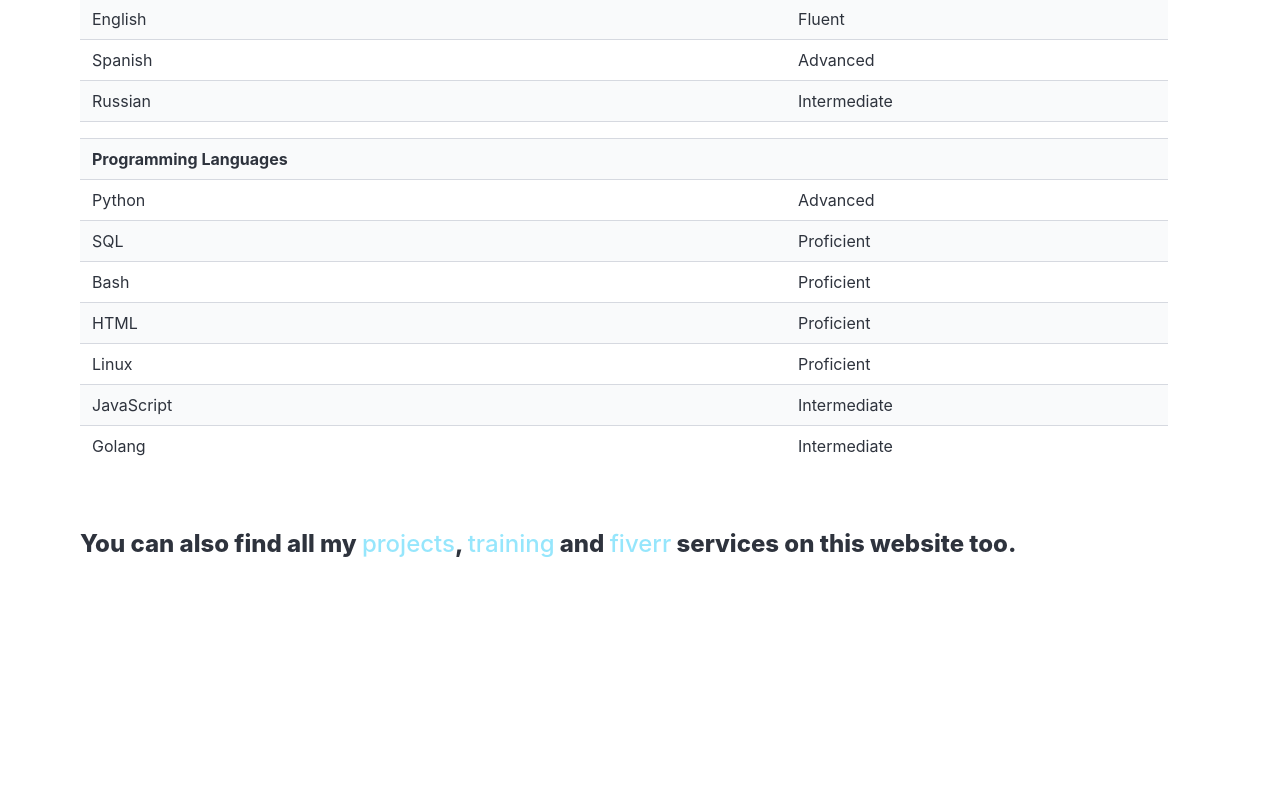
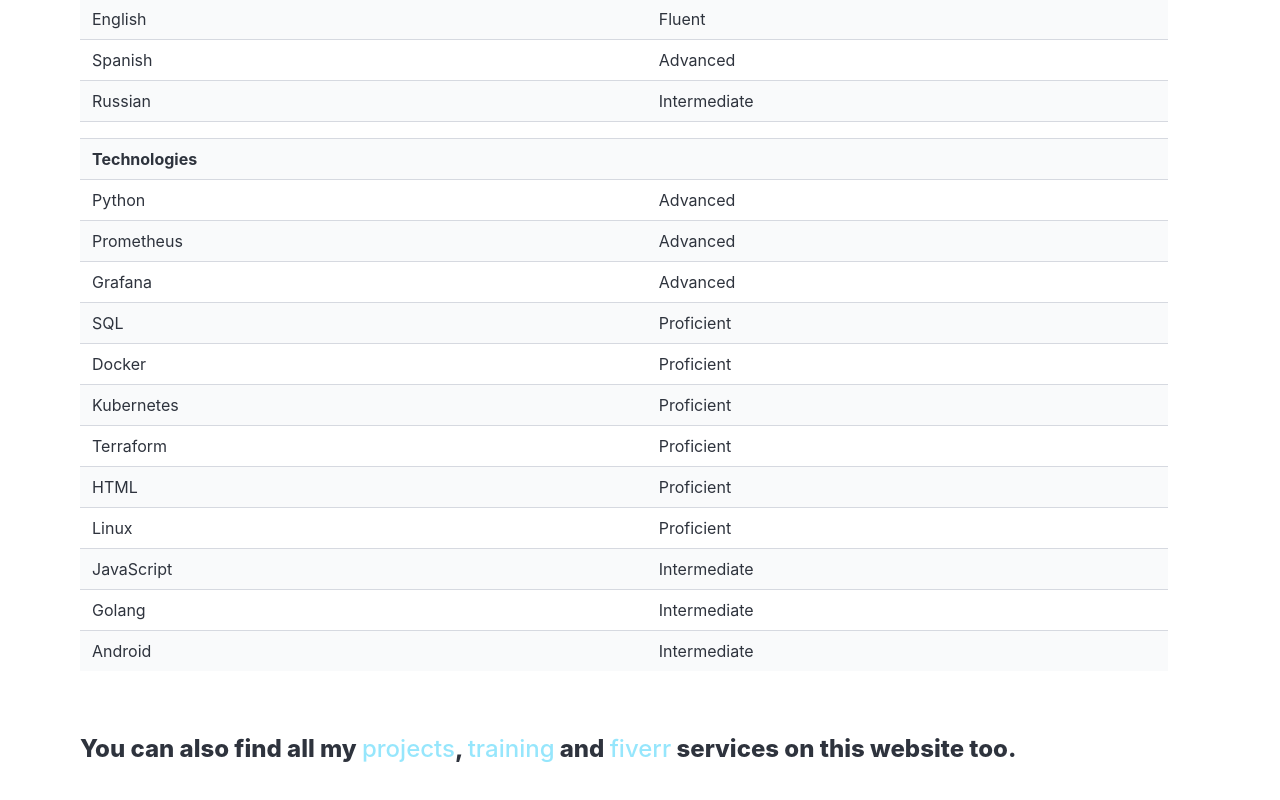
Before and after one commit to alexiscarbillet/alexis-carbillet, a React (Vite) app: page / in a window 1280 px wide. Shown: the part 3142-3942 px from the top of the page. Before the commit the page ends 3779 px from the top, so only its background shows below. Built offline with nearby package versions, Linux system fonts and the light colour scheme.

Commit message:
Update App.jsx

```diff
--- a/src/App.jsx
+++ b/src/App.jsx
@@ -249,7 +249,7 @@ export default function ExperienceTimeline() {
               <td></td>
             </tr>
             <tr>
-              <td><b>Programming Languages</b></td>
+              <td><b>Technologies</b></td>
               <td></td>
             </tr>
             <tr>
@@ -257,11 +257,27 @@ export default function ExperienceTimeline() {
               <td>Advanced</td>
             </tr>
             <tr>
+              <td>Prometheus</td>
+              <td>Advanced</td>
+            </tr>
+            <tr>
+              <td>Grafana</td>
+              <td>Advanced</td>
+            </tr>
+            <tr>
               <td>SQL</td>
               <td>Proficient</td>
             </tr>
             <tr>
-              <td>Bash</td>
+              <td>Docker</td>
+              <td>Proficient</td>
+            </tr>
+            <tr>
+              <td>Kubernetes</td>
+              <td>Proficient</td>
+            </tr>
+            <tr>
+              <td>Terraform</td>
               <td>Proficient</td>
             </tr>
             <tr>
@@ -280,6 +296,10 @@ export default function ExperienceTimeline() {
               <td>Golang</td>
               <td>Intermediate</td>
             </tr>
+            <tr>
+              <td>Android</td>
+              <td>Intermediate</td>
+            </tr>
           </tbody>
         </table>
       </div>
```
